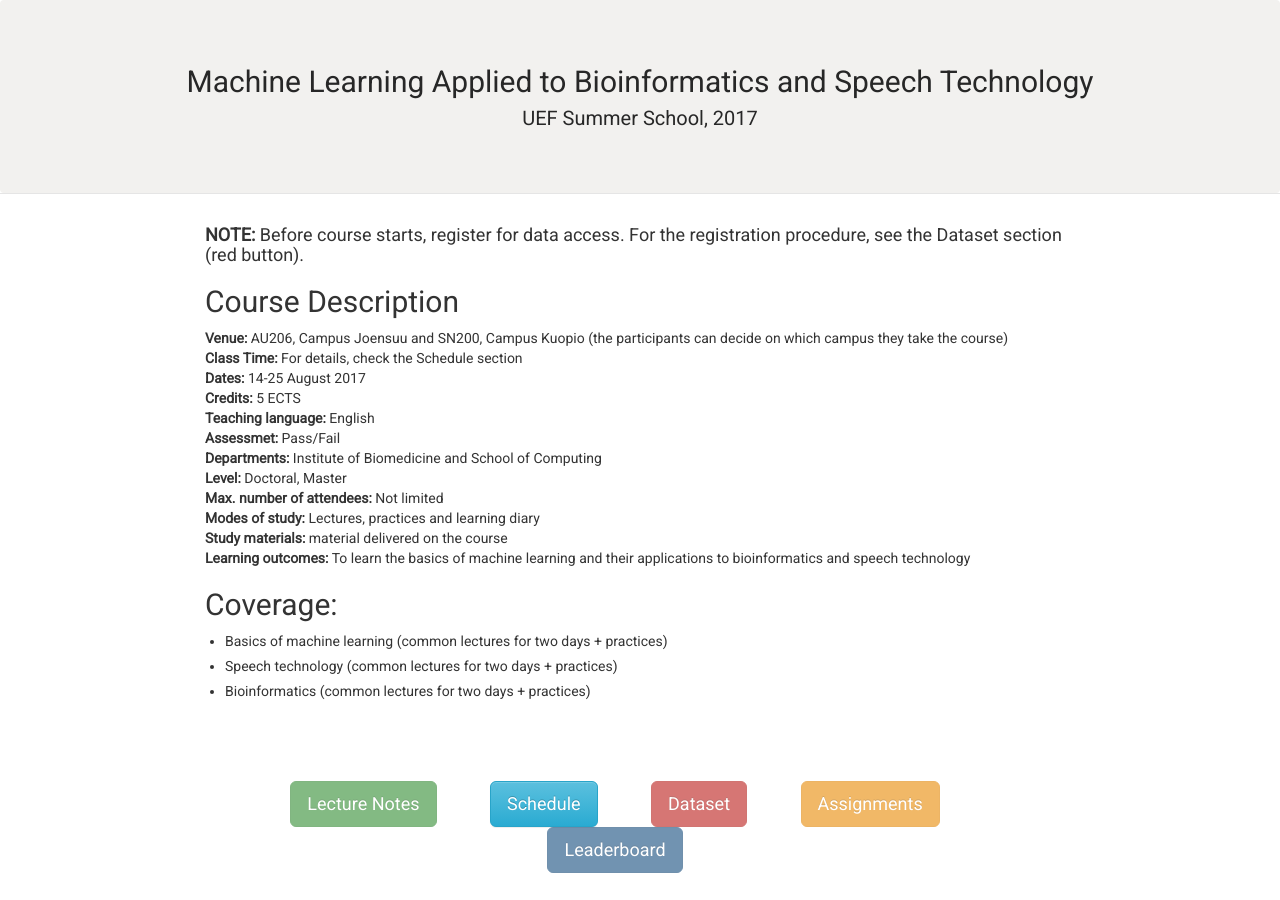
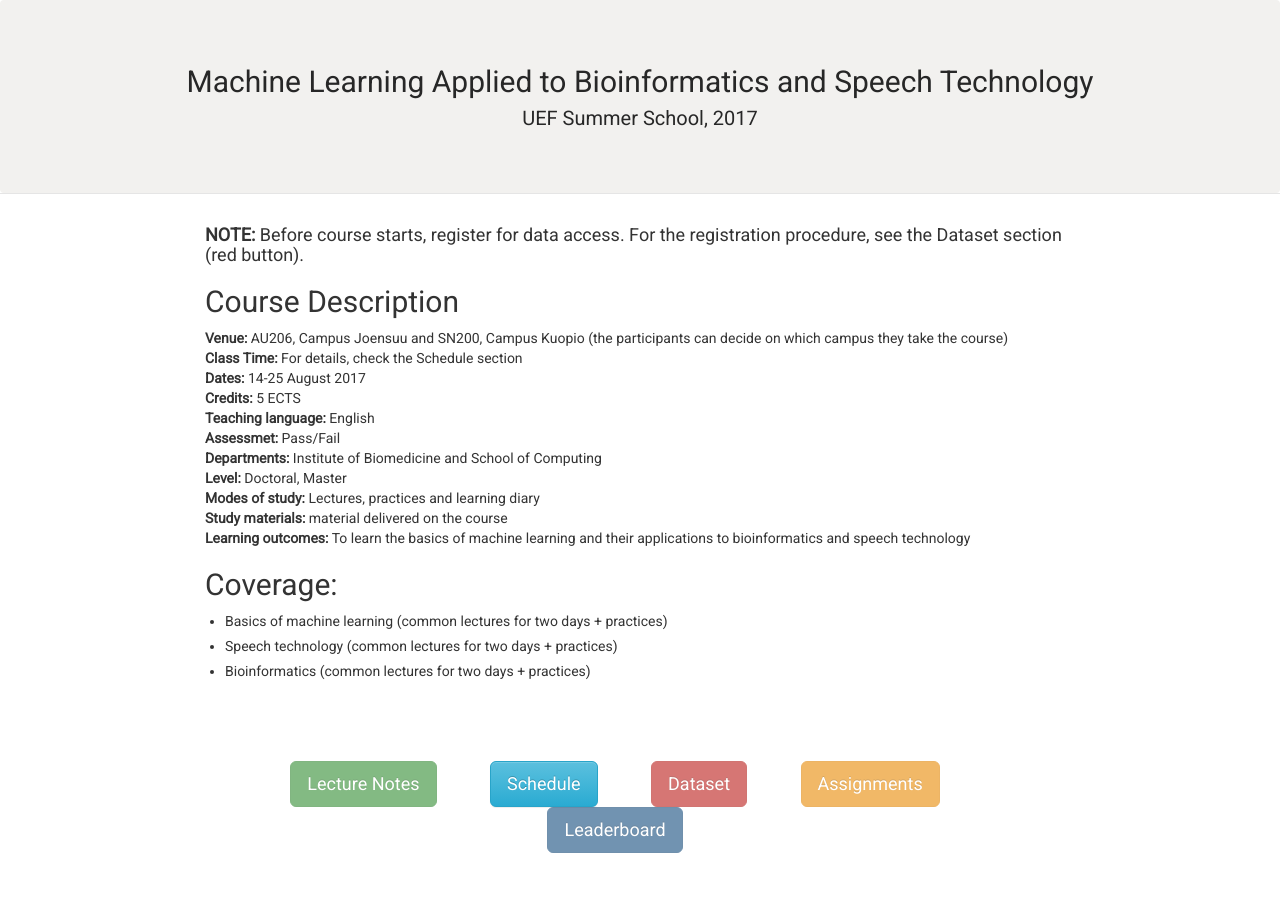
Before and after one commit to abrahamwoubie/Summer_School_RL, a Jekyll site: the page built from index.md, in a window 1280 px wide and 900 px high. Built offline with Jekyll 4.4.1, drawn with Linux system fonts in a browser that asks for light colours; nearby versions of some CDN libraries.

Commit message:
Removed 'max num of participants' as requested by Merja

```diff
--- a/index.md
+++ b/index.md
@@ -14,7 +14,6 @@ title: MLABST'17
 **Assessmet:** Pass/Fail <br />
 **Departments:** Institute of Biomedicine and School of Computing <br />
 **Level:** Doctoral, Master <br />
-**Max. number of attendees:** Not limited <br />
 **Modes of study:** Lectures, practices and learning diary <br />
 **Study materials:** material delivered on the course <br />
 **Learning outcomes:** To learn the basics of machine learning and their applications to bioinformatics and speech technology
```
